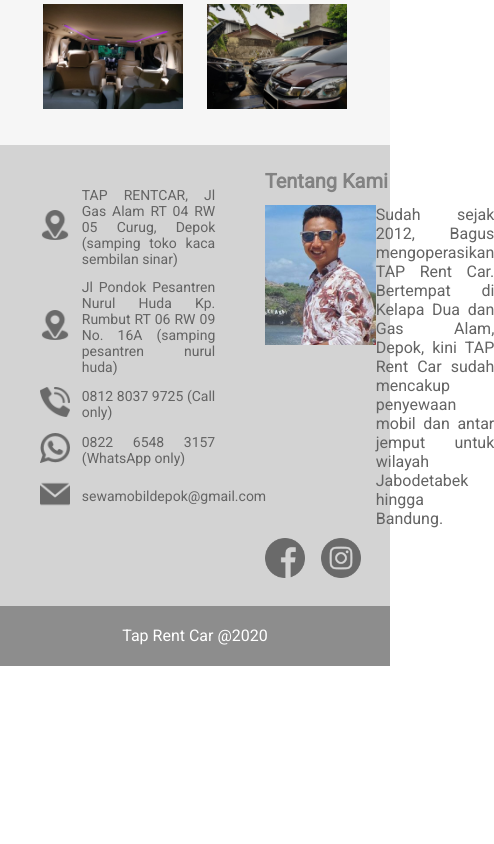
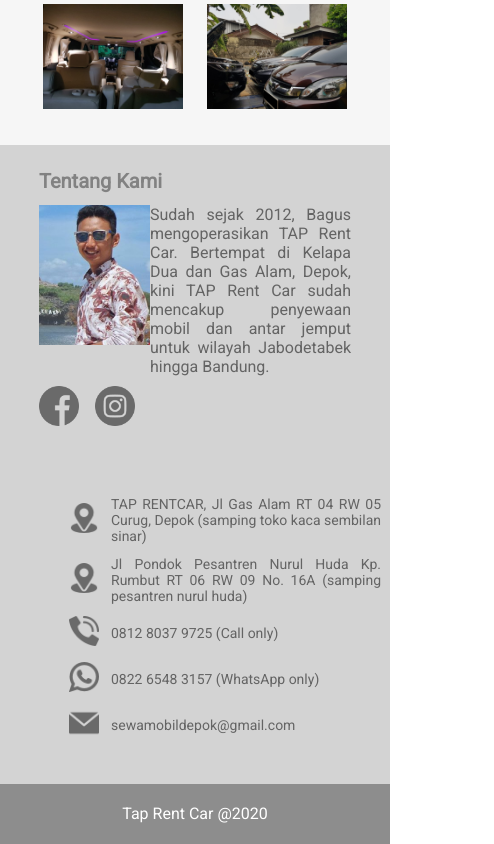
Before and after one commit to ilhamksyuriadi/tap-rent-car, a React (Create React App) app: page / in a window 390 px wide. Shown: the part 3384-4228 px from the top of the page, 494 px wide, since content can reach past the window. Before the commit the page ends 4050 px from the top, so only its background shows below. Built offline with nearby package versions, Linux system fonts and the light colour scheme.

Commit message:
responsive footer

```diff
--- a/src/components/Footer.scss
+++ b/src/components/Footer.scss
@@ -82,19 +82,22 @@
     }
 }
 
-@media (max-width: 1024) {
+@media (max-width: 768px) {
     .footer-layout{
 
         .content{
             display: flex;
-            flex-direction: column;
-            background: beige;
+            flex-direction: column-reverse;
+            // background: beige;
             .contact{
-
+                width: 100vw;
+                // background: red;
                 .content-wrapper{
-
+                    width: 80%;
+                    // background: blue;
                     .content{
-
+                        display: flex;
+                        flex-direction: row;
                         img{
 
                         }
@@ -105,9 +108,10 @@
                 }
             }
             .about{
-
+                width: 100%;
                 .bio-wrapper{
-
+                    width: 80%;
+                    // background: bisque;
                     h4{
 
                     }
```
